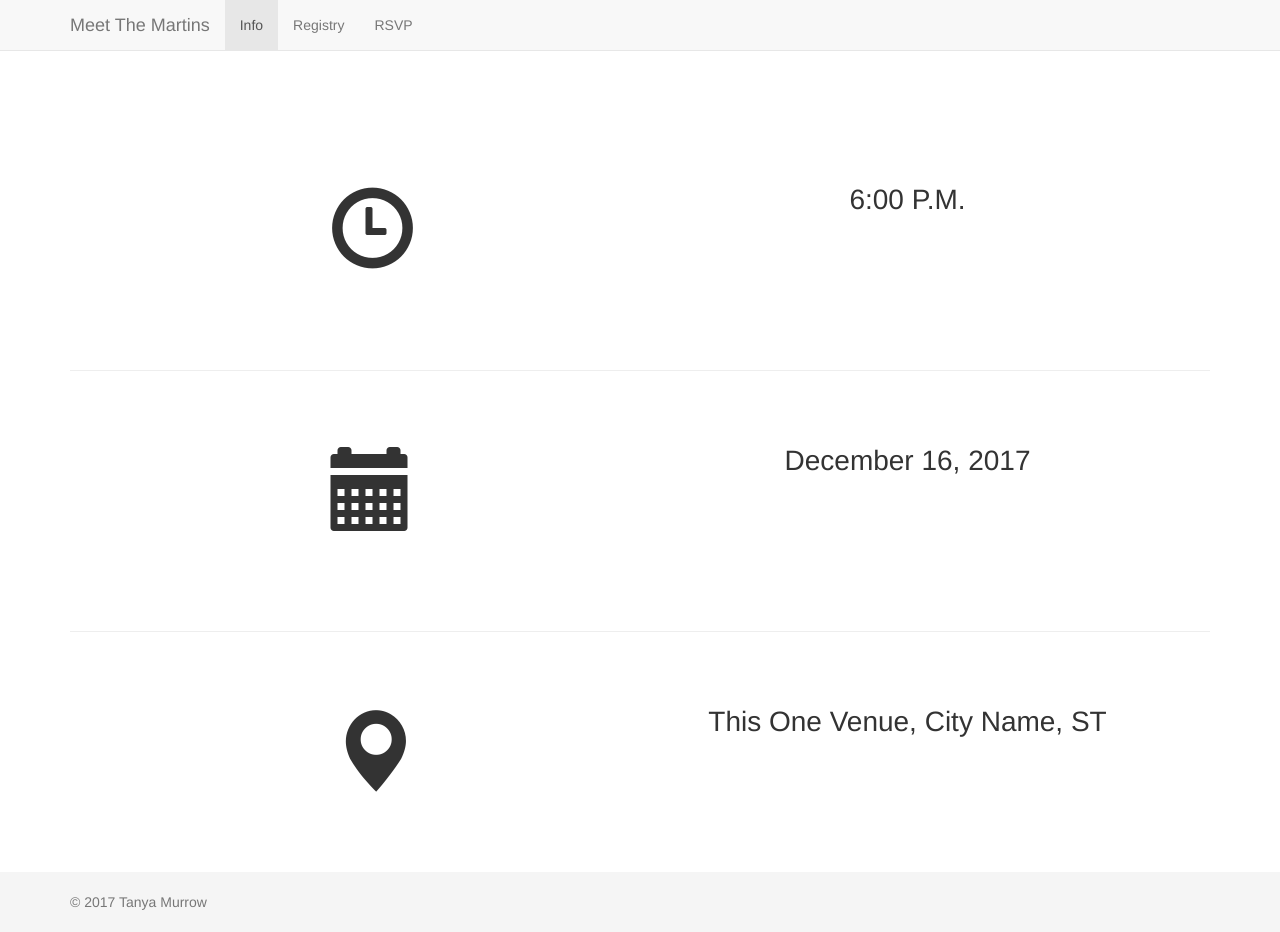
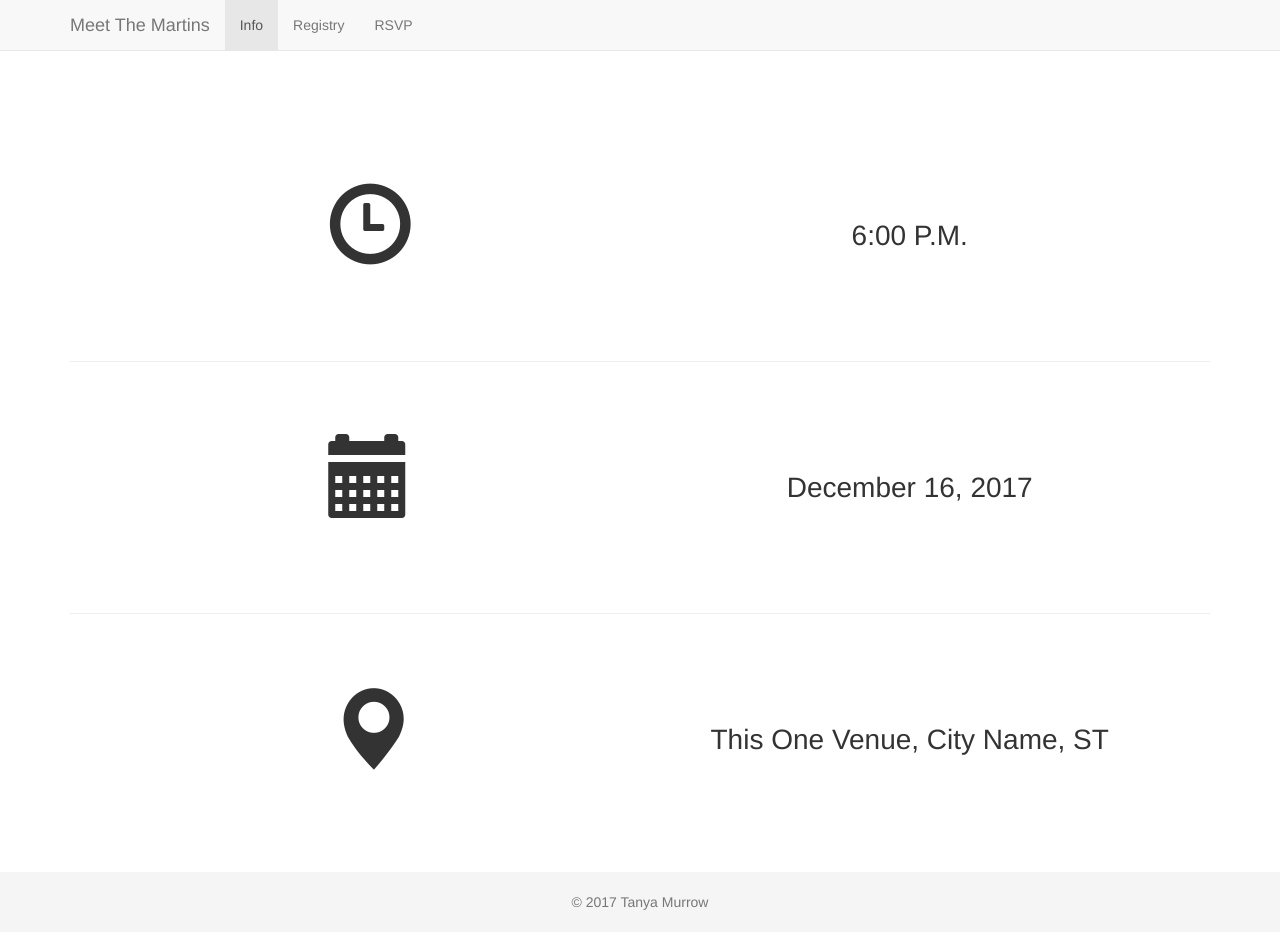
Before and after one commit to meetthemartins/meetthemartins.github.io, a Jekyll site: the page built from info.html, in a window 1280 px wide and 932 px high. Built offline with Jekyll 4.4.1, drawn with Linux system fonts in a browser that asks for light colours; nearby versions of some CDN libraries.

Commit message:
Info page wip, spacing info panels

```diff
--- a/_includes/coverhead.html
+++ b/_includes/coverhead.html
@@ -5,5 +5,6 @@
   <title>{{page.title}}</title>
   <!-- Styles -->
   <link rel="stylesheet" href="https://maxcdn.bootstrapcdn.com/bootstrap/3.3.7/css/bootstrap.min.css">
+  <link rel="stylesheet" href="{{baseurl}}/css/main.css">
   <link rel="stylesheet" href="{{baseurl}}/css/cover.css">
 </head>
--- a/css/main.css
+++ b/css/main.css
@@ -5,10 +5,12 @@ html {
   min-height: 100%;
 }
 body {
+  text-align: center;
+  /* For fixed nav */
   padding-top: 70px;
   /* Margin bottom by footer height */
-  margin-bottom: 60px;
-  text-align: center;
+  /* Changed to padding to work with height: 100% */
+  padding-bottom: 60px;
 }
 .footer {
   position: absolute;
@@ -16,18 +18,12 @@ body {
   width: 100%;
   /* Set the fixed height of the footer here */
   height: 60px;
-  background-color: #f5f5f5;
-  /* Overwrite body's text-align: center */
-  text-align: left;
 }
-
-/* Custom page CSS
--------------------------------------------------- */
-/* Not required for template or sticky footer method. */
 
 body > .container {
   padding: 60px 15px 0;
 }
+
 .container .text-muted {
   margin: 20px 0;
 }
@@ -37,6 +33,16 @@ body > .container {
   padding-left: 15px;
 }
 
-code {
-  font-size: 80%;
+/* Extra small devices (phones, less than 768px) */
+/* No media query since this is the default in Bootstrap */
+
+/*
+@media (min-width: 768px) {
 }
+
+@media (min-width: 992px) {
+}
+
+@media (min-width: 1200px) {
+}
+*/
--- a/css/style.css
+++ b/css/style.css
@@ -1,11 +1,32 @@
+.footer {
+  background-color: #f5f5f5;
+}
+
 /* Info page */
 .info-panel > .row {
-  padding: 50px;
+  padding: 4%;
 }
-.glyphicon-large {
+.icon-col {
   font-size: 600%;
 }
-.info-large {
-  vertical-align: middle;
+.info-col {
   font-size: 200%;
 }
+
+@media (min-width: 768px) {
+}
+
+@media (min-width: 992px) {
+  .time-row,
+  .date-row,
+  .place-row {
+    display: flex;
+    align-items: center;
+  }
+}
+
+@media (min-width: 1200px) {
+  .info-panel > .row {
+    padding: 4%;
+  }
+}
--- a/info.html
+++ b/info.html
@@ -5,30 +5,30 @@ title: Info
 <div class="row">
   <div class="col-md-12">
     <div class="info-panel">
-      <div class="row">
-        <div class="col-md-6">
-          <span class="glyphicon-large"><span class="glyphicon glyphicon-time"></span></span>
+      <div class="row time-row">
+        <div class="col-md-6 icon-col">
+          <span class="glyphicon glyphicon-time"></span>
         </div>
-        <div class="col-md-6">
-          <span class="info-large">6:00 P.M.</span>
+        <div class="col-md-6 info-col">
+          <span class="info">6:00 P.M.</span>
         </div>
       </div>
       <hr>
-      <div class="row">
-        <div class="col-md-6">
-          <span class="glyphicon-large"><span class="glyphicon glyphicon-calendar"></span></span>
+      <div class="row date-row">
+        <div class="col-md-6 icon-col">
+          <span class="glyphicon glyphicon-calendar"></span>
         </div>
-        <div class="col-md-6">
-          <span class="info-large">December 16, 2017</span>
+        <div class="col-md-6 info-col">
+          <span class="info">December 16, 2017</span>
         </div>
       </div>
       <hr>
-      <div class="row">
-        <div class="col-md-6">
-          <span class="glyphicon-large"><span class="glyphicon glyphicon-map-marker"></span></span>
+      <div class="row place-row">
+        <div class="col-md-6 icon-col">
+          <span class="glyphicon glyphicon-map-marker"></span>
         </div>
-        <div class="col-md-6">
-          <span class="info-large">This One Venue, City Name, ST</span>
+        <div class="col-md-6 info-col">
+          <span class="info">This One Venue, City Name, ST</span>
         </div>
       </div>
     </div>
--- a/scripts/main.js
+++ b/scripts/main.js
@@ -0,0 +1,3 @@
+$(document).ready(function() {
+
+});
```
Also changed, not shown: css/cover.css (+2 -46 lines).
